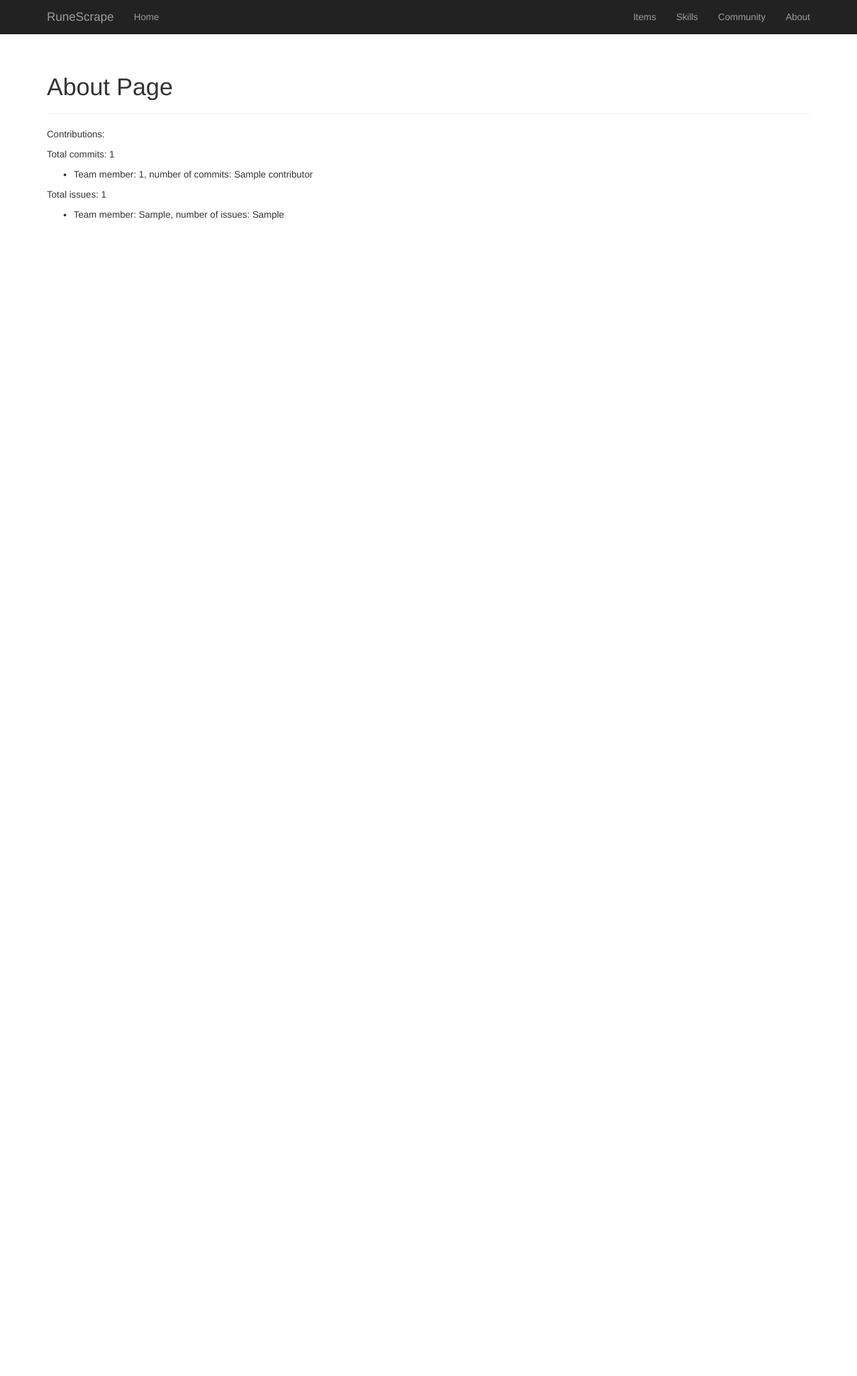
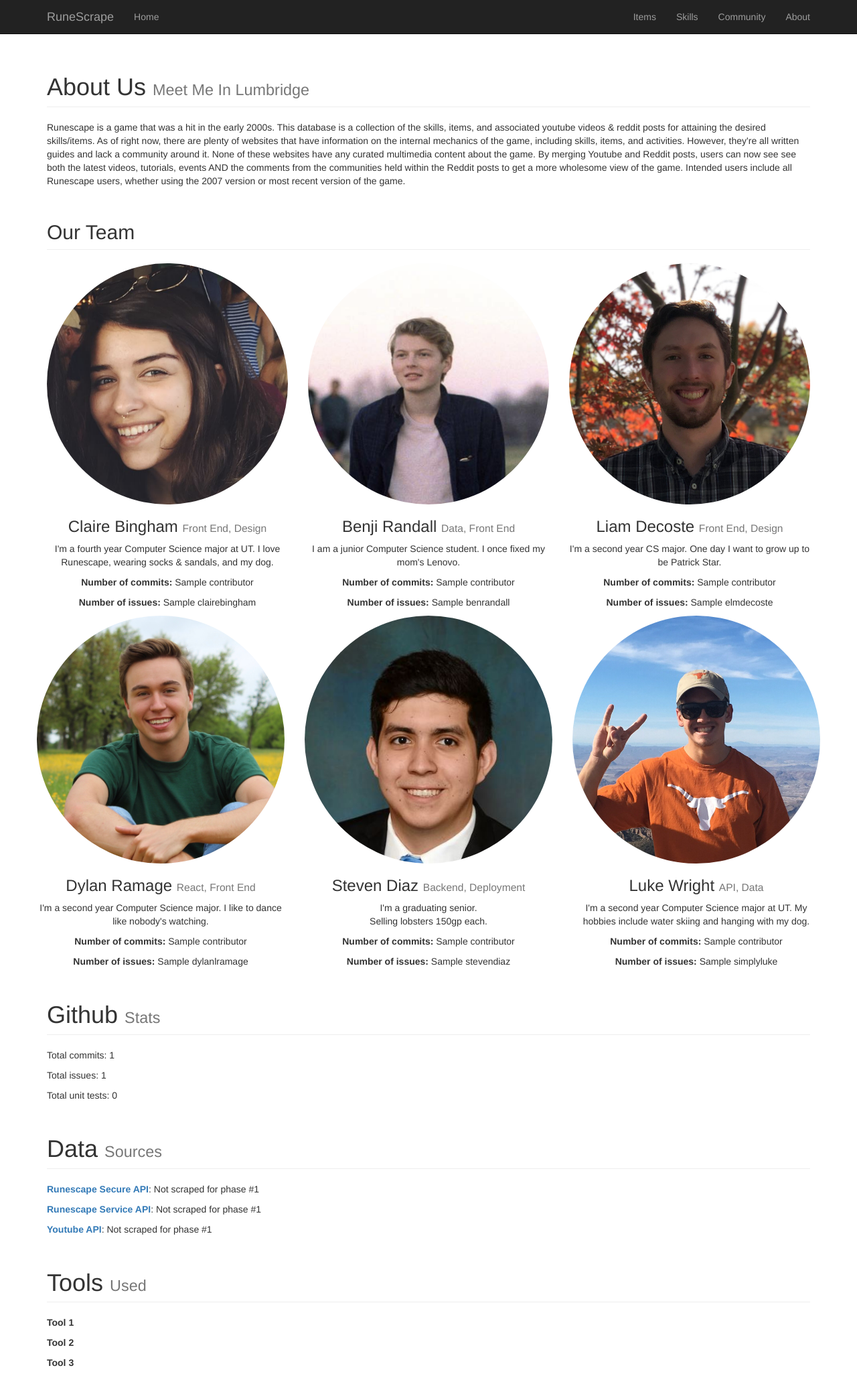
Before and after one commit to benrandall/idb, a Flask app: template app/templates/about.html in a window 1280 px wide. Shown: the whole page at 67% size. Before the commit the page ends 328 px from the top, so only its background shows below. Run offline with Flask 2, Linux system fonts and the light colour scheme; the template is opened without the code that fills it: most values are stand-ins (such as "Sample title", 1, 10 or a date in 2020); some libraries are stand-ins or nearby versions.

Commit message:
About page. Resolves #44

```diff
--- a/app/main.py
+++ b/app/main.py
@@ -64,7 +64,7 @@ def get_video(video_id):
 @app.route('/about/')
 def about():
     commits_endpoint='https://api.github.com/repos/benrandall/idb/contributors?access_token=%s' % os.environ['GITHUB_API_TOKEN']
-    issues_endpoint='https://api.github.com/repos/benrandall/idb/issues?access_token=%s' % os.environ['GITHUB_API_TOKEN']
+    issues_endpoint='https://api.github.com/repos/benrandall/idb/issues?state=all&access_token=%s' % os.environ['GITHUB_API_TOKEN']
     commits_response = requests.get(commits_endpoint)
     issues_response = requests.get(issues_endpoint)
     commit_data = []
--- a/app/static/css/index.scss
+++ b/app/static/css/index.scss
@@ -4,4 +4,5 @@
 @import 'layout/index';
 @import 'components/index';
 @import 'pages/index';
-@import 'pages/skill';
+//@import 'pages/skill';
+//@import 'pages/about';
--- /dev/null
+++ b/app/static/css/pages/_about.scss
@@ -0,0 +1,5 @@
+.img-center {
+	margin: 0 auto;
+  max-height: 200px !important;
+  max-width: 200px !important;
+}
--- a/app/static/css/pages/_index.scss
+++ b/app/static/css/pages/_index.scss
@@ -1,3 +1,5 @@
 // page specific scss
 // pages should be contained with a wrapper class and that should be the top-level
 // class surrounding all scss in a file
+@import 'skill';
+@import 'about';
--- a/app/templates/about.html
+++ b/app/templates/about.html
@@ -2,25 +2,115 @@
 
 {% block content %}
 <nav class="navbar navbar-default"></nav>
-<div class="container">
-    <div class="page-header">
-        <h1>About Page</h1>
-    </div>
-    <p> Contributions: </p>
-    <p> Total commits: {{ total_commits }} </p>
-    <ul>
-      {% for contributor in commit_data %}
-      <li>Team member: {{ contributor[0] }}, number of commits: {{ contributor[1]}}</li>
-      {% endfor %}
-    </ul>
-    <p> Total issues: {{ total_issues }} </p>
-    <ul>
-      {% for team_member in issue_data %}
-      <li>Team member: {{ team_member }}, number of issues: {{ issue_data[team_member] }}</li>
-      {% endfor %}
-    </ul>
+    <div class="container">
+    <div class="row">
+            <div class="col-lg-12">
+                <h1 class="page-header">About Us
+                    <small>Meet Me In Lumbridge</small>
+                </h1>
+                <p>Runescape is a game that was a hit in the early 2000s. This database is a collection of the skills, items, and associated youtube videos & reddit posts for attaining the desired skills/items.
+                    As of right now, there are plenty of websites that have information on the internal mechanics of the game, including skills, items, and activities. However, they're all written guides and lack a community around it. None of these websites have any curated multimedia content about the game. By merging Youtube and Reddit posts, users can now see see both the latest videos, tutorials, events AND the comments from the communities held within the Reddit posts to get a more wholesome view of the game.
+                    Intended users include all Runescape users, whether using the 2007 version or most recent version of the game. </p>
+            </div>
+        </div>
 
-    </ul>
+        <!-- Team Members Row -->
+        <div class="row">
+            <div class="col-lg-12">
+                <h2 class="page-header">Our Team</h2>
+            </div>
+            <div class="col-lg-4 col-sm-6 text-center">
+                <img class="img-circle img-responsive img-center" src="{{ url_for('static', filename='img/claire.png') }}" alt="">
+                <h3>Claire Bingham
+                    <small>Front End, Design</small>
+                </h3>
+                <p>I'm a fourth year Computer Science major at UT. I love Runescape, wearing socks & sandals, and my dog.</p>
+                <p><b>Number of commits:</b> {{ commit_data[1][1]}}</p>
+                <p><b>Number of issues:</b> {{ issue_data['clairebingham'] }}</p>
+            </div>
+            <div class="col-lg-4 col-sm-6 text-center">
+                <img class="img-circle img-responsive img-center" src="{{ url_for('static', filename='img/ben.png') }}" alt="">
+                <h3>Benji Randall
+                    <small>Data, Front End</small>
+                </h3>
+                <p>I am a junior Computer Science student. I once fixed my mom's Lenovo.</p>
+                <p><b>Number of commits:</b> {{ commit_data[4][1]}}</p>
+                <p><b>Number of issues:</b> {{ issue_data['benrandall'] }}</p>
+            </div>
+            <div class="col-lg-4 col-sm-6 text-center">
+                <img class="img-circle img-responsive img-center" src="{{ url_for('static', filename='img/liam.jpg') }}" alt="">
+                <h3>Liam Decoste
+                    <small>Front End, Design</small>
+                </h3>
+                <p>I'm a second year CS major. One day I want to grow up to be Patrick Star.</p>
+                <p><b>Number of commits:</b> {{ commit_data[0][1]}}</p>
+                <p><b>Number of issues:</b> {{ issue_data['elmdecoste'] }}</p>
+            </div>
+            <div class="row">
+            <div class="col-lg-4 col-sm-6 text-center">
+                <img class="img-circle img-responsive img-center" src="{{ url_for('static', filename='img/dylan.jpg') }}" alt="">
+                <h3>Dylan Ramage
+                    <small>React, Front End</small>
+                </h3>
+                <p>I'm a second year Computer Science major. I like to dance like nobody's watching.</p>
+                <p><b>Number of commits:</b> {{ commit_data[5][1]}}</p>
+                <p><b>Number of issues:</b> {{ issue_data['dylanlramage'] }}</p>
+            </div>
+            <div class="col-lg-4 col-sm-6 text-center">
+                <img class="img-circle img-responsive img-center" src="{{ url_for('static', filename='img/steven.jpg') }}" alt="">
+                <h3>Steven Diaz
+                    <small>Backend, Deployment</small>
+                </h3>
+                <p>I'm a graduating senior. <br>Selling lobsters 150gp each.</p>
+                <p><b>Number of commits:</b> {{ commit_data[2][1]}}</p>
+                <p><b>Number of issues:</b> {{ issue_data['stevendiaz'] }}</p>
+            </div>
+            <div class="col-lg-4 col-sm-6 text-center">
+                <img class="img-circle img-responsive img-center" src="{{ url_for('static', filename='img/luke.jpg') }}" alt="">
+                <h3>Luke Wright
+                    <small>API, Data</small>
+                </h3>
+                <p>I'm a second year Computer Science major at UT. My hobbies include water skiing and hanging with my dog.</p>
+                <p><b>Number of commits:</b> {{ commit_data[3][1]}}</p>
+                <p><b>Number of issues:</b> {{ issue_data['simplyluke'] }}</p>
+            </div>
+            </div>
+        </div>
+        <div class="row">
+            <div class="col-lg-12">
+                <h1 class="page-header">Github
+                    <small>Stats</small>
+                </h1>
+                 <p> Total commits: {{ total_commits }} </p>
+                <p> Total issues: {{ total_issues }} </p>
+                <p> Total unit tests: 0</p>
+            </div>
+        </div>
+        <div class="row">
+            <div class="col-lg-12">
+                <h1 class="page-header">Data
+                    <small>Sources</small>
+                </h1>
+                 <p><b><a href="https://secure.runescape.com">Runescape Secure API</a></b>: Not scraped for phase #1  </p>
+                    <p><p> <b><a href="https://service.runescape.com">Runescape Service API</a></b>: Not scraped for phase #1  </p>
+                    <p> <b><a href="https://developers.google.com/youtube">Youtube API</a></b>: Not scraped for phase #1  </p>
+            </div>
+        </div>
+        <div class="row">
+                <div class="col-lg-12">
+                    <h1 class="page-header">Tools
+                        <small>Used</small>
+                    </h1>
+                    <p><b>Tool 1</b></p>
+                    <p><p><b>Tool 2</b> </p>
+                    <p><b>Tool 3</b></p>
+                </div>
+            </div>
+        </div>
 
-</div>
 {% endblock %}
+
+{% block scripts %}
+    {{ super() }}
+    <script type="text/javascript" src="{{ url_for('static', filename='dist/about.js') }}"></script>
+{% endblock %}
```
Also changed, not shown: app/static/img/ben.png (added), app/static/img/claire.png (added), app/static/img/dylan.jpg (added), app/static/img/liam.jpg (added), app/static/img/luke.jpg (added), app/static/img/steven.jpg (added).
